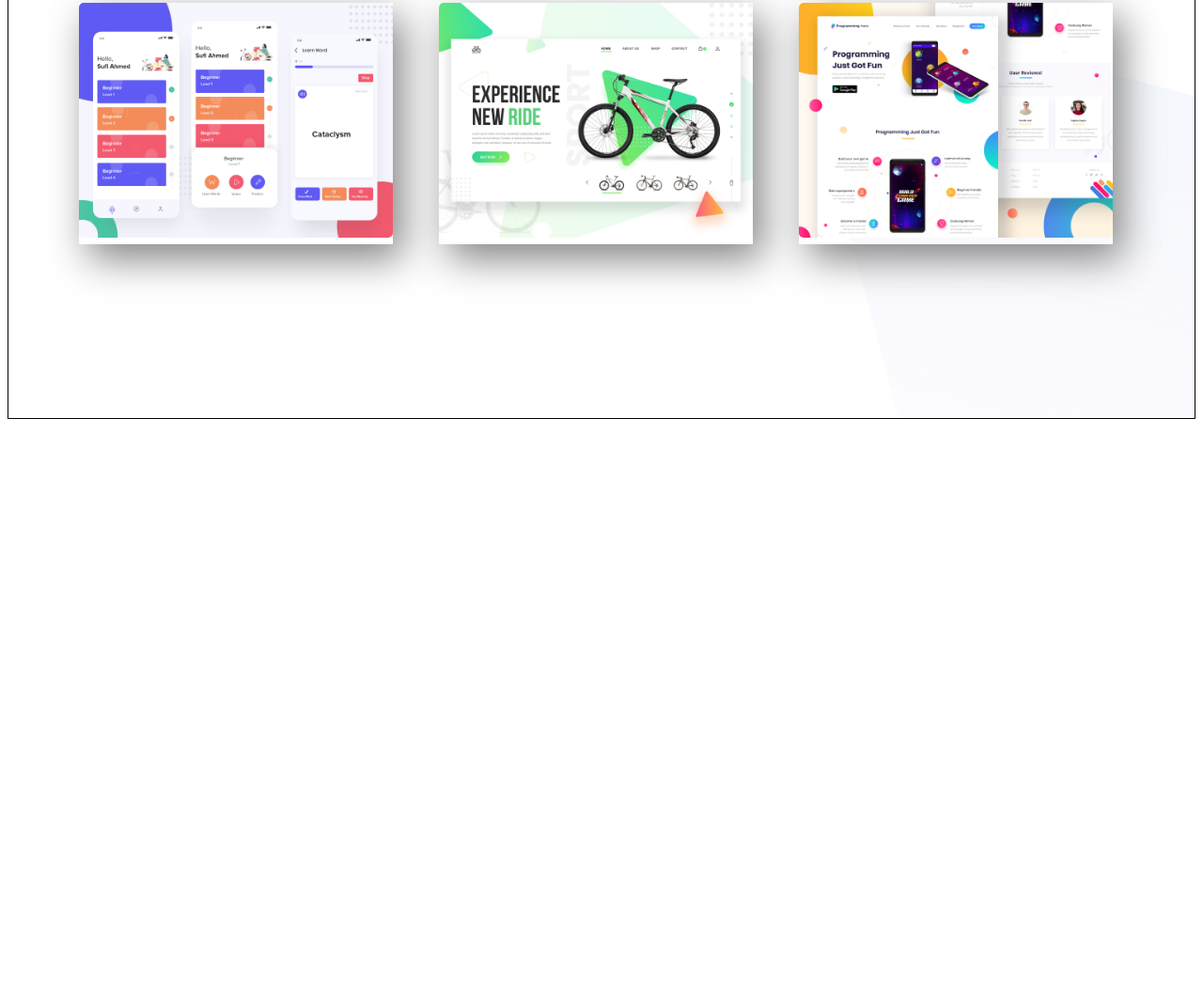
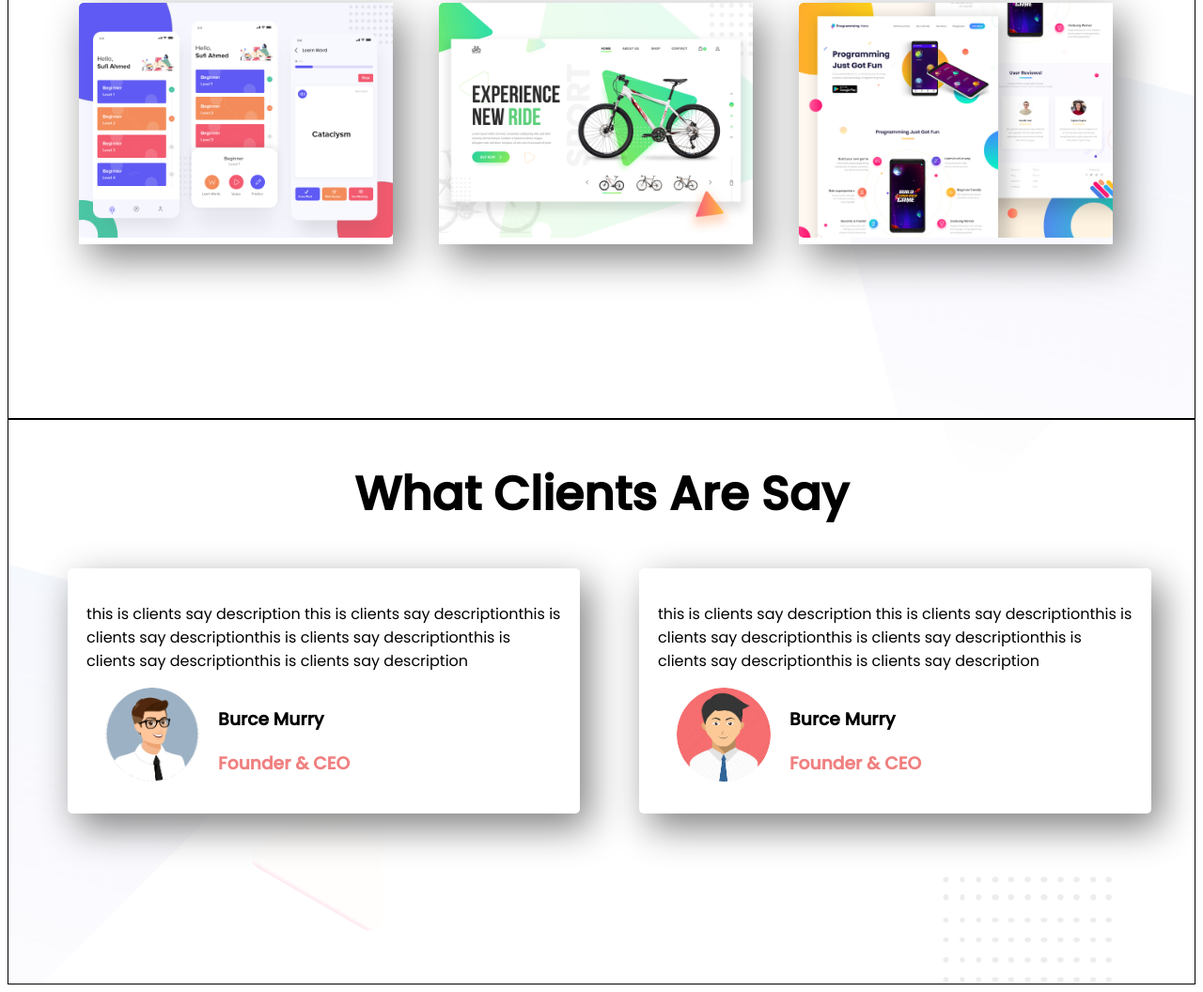
Before and after one commit to akazad1235/personal-website, a plain HTML site: page index.html in a window 1280 px wide. Shown: the part 1564-2620 px from the top of the page at 94% size. Before the commit the page ends 2018 px from the top, so only its background shows below. Drawn offline with Linux system fonts and the light colour scheme.

Commit message:
Client Feedback Section Added

```diff
--- a/css/style.css
+++ b/css/style.css
@@ -73,3 +73,38 @@ section{
     border: 1px solid;
     height: 600px;
 }
+.client-feedback h1{
+   text-align: center;
+}
+.client-half-width{
+    width: 40%;
+    float: left;
+    margin-left: 5%;
+    padding: 20px;
+    border-radius: 5px;
+    box-shadow: 10px 15px 40px gray;
+    background-color: #ffff;
+}
+.client-info{
+    float: left;
+    margin-left: 20px;
+}
+.client-info img{
+    width: 100px;
+    height: 100px;
+    border-radius: 50%;
+
+}
+.client-info h3{
+
+}
+.desination-highlisht{
+    color: lightcoral;
+}
+.client-bg{
+    background-image: url('../images/footer-bg.png');
+    background-repeat: no-repeat;
+    background-size: 100%;
+    border: 1px solid;
+    height: 600px;
+}
--- a/index.html
+++ b/index.html
@@ -43,5 +43,31 @@
             </div>
      </div>
     </section>
+    <section class="client-bg">
+        <div class="client-feedback">
+            <h1>What Clients Are Say</h1>
+            <div class="client-half-width">
+                <p>this is clients say description this is clients say descriptionthis is clients say descriptionthis is clients say descriptionthis is clients say descriptionthis is clients say description</p>
+                <div class="client-info">
+                    <img src="images/clients/client-2.jpg" alt=""/>
+
+                </div>
+                <div class="client-info">
+                    <h3>Burce Murry</h3>
+                    <h3 class="desination-highlisht">Founder & CEO</h3>
+                </div>
+            </div>
+            <div class="client-half-width">
+                <p>this is clients say description this is clients say descriptionthis is clients say descriptionthis is clients say descriptionthis is clients say descriptionthis is clients say description</p>
+                <div class="client-info">
+                    <img src="images/clients/client-1.jpg" alt=""/>
+                </div>
+                <div class="client-info">
+                    <h3>Burce Murry</h3>
+                    <h3 class="desination-highlisht">Founder & CEO</h3>
+                </div>
+            </div>
+        </div>
+    </section>
 </body>
 </html>
```
Also changed, not shown: images/clients/client-1.jpg (added), images/clients/client-2.jpg (added).
